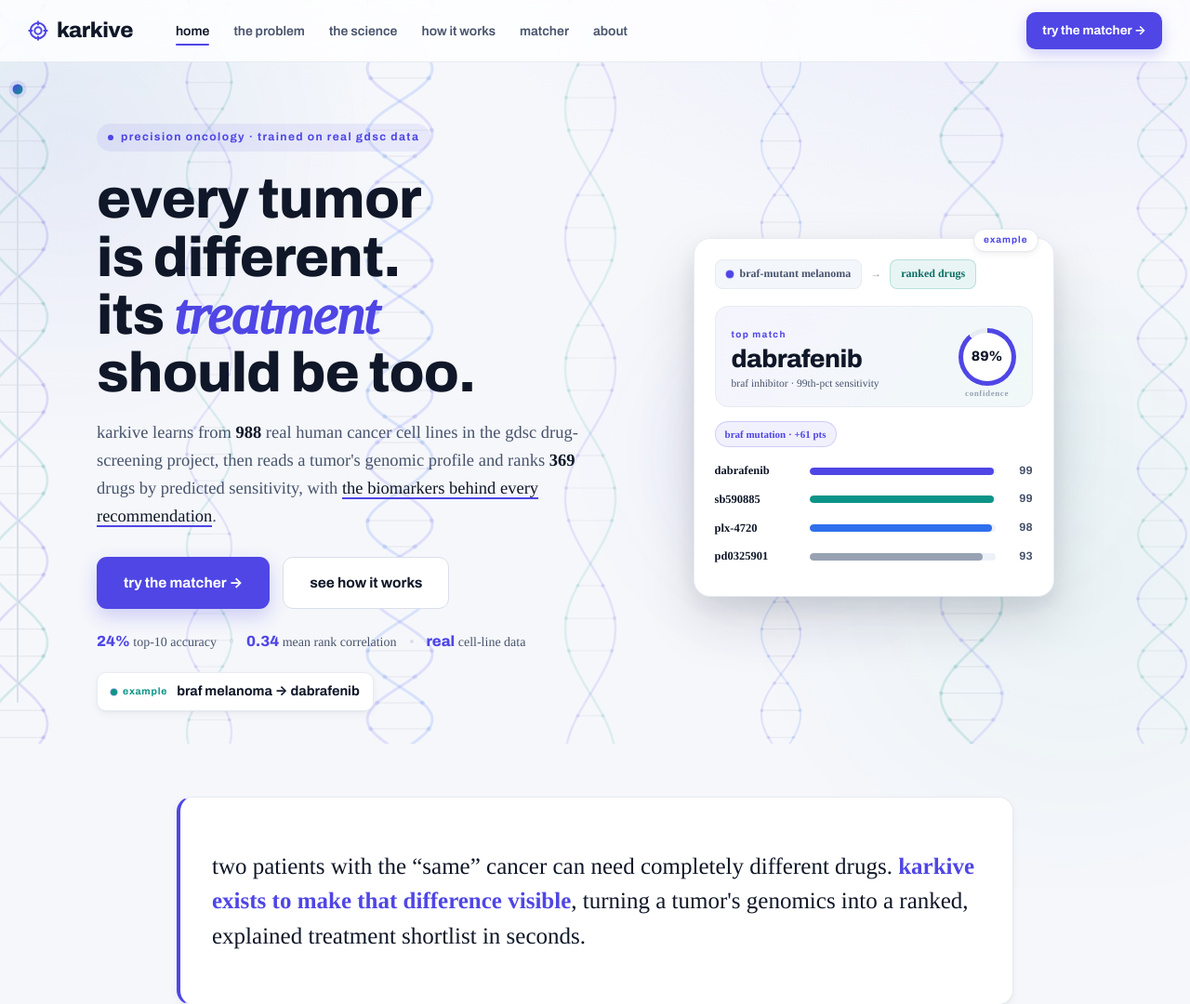
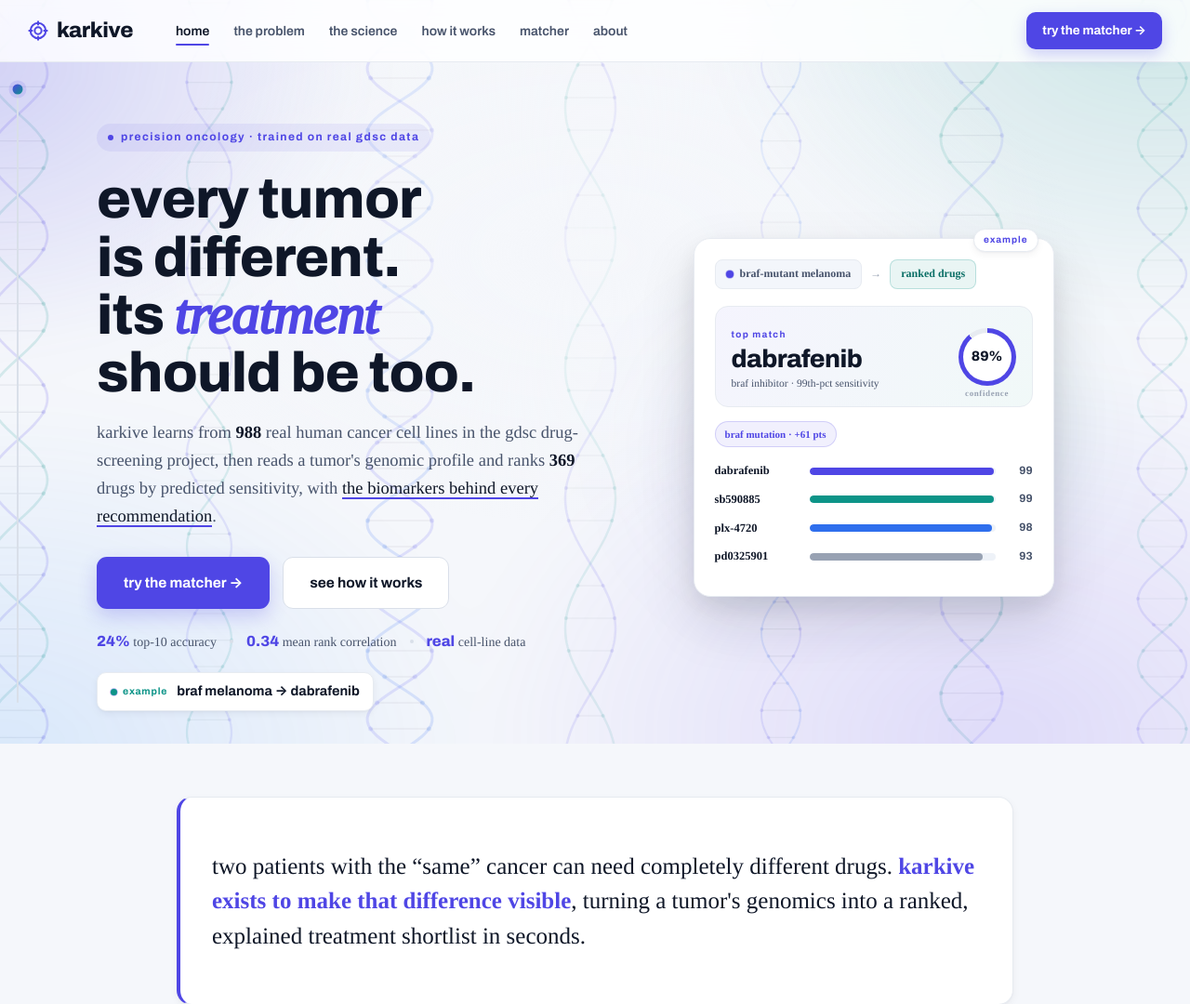
Before and after one commit to ekambhela/can, a FastAPI app: page / in a window 1280 px wide. Shown: the top 1080 px of the page at 93% size. Run offline with FastAPI, Linux system fonts and the light colour scheme; parts of the project's set-up code (start-up, migrations or seed data) failed here and were passed over.

Commit message:
Layer photo above EB fallback; richer animated aurora background
- Give the About avatar photo a higher z-index than the 'EB' text so the
  uploaded picture covers it (EB now only shows if the image is missing).
- Rebuild the site background: an animated brand-colour aurora (soft indigo/
  teal/violet blobs that drift, swell and rotate) behind the seamlessly
  drifting DNA helix, a center paper-light for legibility, and a gentle
  indigo glow that trails the cursor. Honors prefers-reduced-motion.
  Cache-bust to v=11.

Co-Authored-By: Claude Opus 4.8 <noreply@anthropic.com>
Claude-Session: https://claude.ai/code/session_01FZTNwWT9C4mMJwpyM94JeL

```diff
--- a/static/style.css
+++ b/static/style.css
@@ -51,40 +51,50 @@ body {
   font-feature-settings: "kern" 1, "liga" 1;
 }
 
-/* fixed DNA-helix watermark + soft brand washes behind everything.
-   The helix layer tiles seamlessly and drifts slowly (DNA "flowing" up). */
+/* Living background: an animated brand-colour aurora, a seamlessly drifting
+   DNA double-helix, a soft paper light for legibility, and a cursor glow. */
 .site-bg {
+  position: fixed; inset: 0; z-index: -1; pointer-events: none; overflow: hidden;
+  background-color: var(--paper);
+  background-image: url("/static/dna-bg.svg?v=3");
+  background-repeat: repeat;
+  background-position: center 0;
+  background-size: 1440px 1400px;
+  animation: bgdrift 66s linear infinite;   /* helix flows upward, seamless loop */
+}
+@keyframes bgdrift {
+  from { background-position: center 0; }
+  to   { background-position: center -1400px; }
+}
+/* aurora — soft blobs of brand colour that slowly drift, swell and rotate */
+.site-bg::before {
+  content: ""; position: absolute; inset: -30%;
+  background:
+    radial-gradient(34% 40% at 20% 26%, rgba(79, 70, 229, .22), transparent 62%),
+    radial-gradient(38% 44% at 82% 20%, rgba(13, 148, 136, .18), transparent 62%),
+    radial-gradient(44% 50% at 74% 82%, rgba(124, 92, 246, .18), transparent 64%),
+    radial-gradient(40% 46% at 22% 84%, rgba(45, 140, 255, .14), transparent 64%);
+  filter: blur(30px);
+  animation: aurora 40s ease-in-out infinite alternate;
+  will-change: transform;
+}
+@keyframes aurora {
+  0%   { transform: translate3d(-3%, -2%, 0) scale(1)    rotate(0deg); }
+  100% { transform: translate3d(3%,  2%,  0) scale(1.14) rotate(6deg); }
+}
+/* soft paper light keeps content crisp over the aurora */
+.site-bg::after {
+  content: ""; position: absolute; inset: 0;
+  background: radial-gradient(58% 52% at 50% 34%, rgba(245, 247, 251, .6), rgba(245, 247, 251, 0) 70%);
+}
+/* interactive: a gentle indigo glow that trails the cursor (JS sets --mx/--my) */
+#halftone {
   position: fixed; inset: 0; z-index: -1; pointer-events: none;
-  background-color: var(--paper);
-  background-image:
-    radial-gradient(1100px 640px at 88% -12%, rgba(79, 70, 229, .07), transparent 60%),
-    radial-gradient(940px 620px at -8% 2%, rgba(13, 148, 136, .06), transparent 58%),
-    url("/static/dna-bg.svg?v=3");
-  background-repeat: no-repeat, no-repeat, repeat;
-  background-position: center, center, center 0;
-  background-size: auto, auto, 1440px 1400px;
-  animation: bgdrift 66s linear infinite;
+  background: radial-gradient(260px 260px at var(--mx, -999px) var(--my, -999px), rgba(79, 70, 229, .10), transparent 70%);
 }
-/* animate only the helix layer's vertical position by exactly one tile (1400px) */
-@keyframes bgdrift {
-  from { background-position: center, center, center 0; }
-  to   { background-position: center, center, center -1400px; }
-}
-/* soft brand washes drift too, for a subtle living feel */
-.site-bg::after {
-  content: ""; position: absolute; inset: -20%;
-  background:
-    radial-gradient(460px 460px at 20% 30%, rgba(79, 70, 229, .05), transparent 70%),
-    radial-gradient(520px 520px at 80% 70%, rgba(13, 148, 136, .045), transparent 70%);
-  animation: bgfloat 26s ease-in-out infinite alternate;
-}
-@keyframes bgfloat {
-  from { transform: translate3d(-2%, -1.5%, 0) scale(1); }
-  to   { transform: translate3d(2.5%, 2%, 0) scale(1.08); }
-}
+@media (hover: none) { #halftone { display: none; } }
 @media (prefers-reduced-motion: reduce) {
-  .site-bg { animation: none; }
-  .site-bg::after { animation: none; }
+  .site-bg, .site-bg::before { animation: none; }
 }
 
 h1, h2, h3, h4 { font-family: var(--display); line-height: 1.08; color: var(--ink);
@@ -551,8 +561,9 @@ html.js .section-title, html.js .about-h, html.js .page-head h1 {
 .avatar { position: relative; width: 100%; height: auto; aspect-ratio: 4 / 5; margin: 0 auto 18px; border-radius: var(--radius);
   border: 1px solid var(--line); box-shadow: var(--shadow-sm); overflow: hidden; display: grid; place-items: center;
   background: linear-gradient(135deg, var(--primary), var(--teal)); }
-.avatar img { position: absolute; inset: 0; width: 100%; height: 100%; object-fit: cover; object-position: 76% 24%; border-radius: inherit; }
-.avatar span { position: relative; font-family: var(--display); font-size: 48px; color: #fff; letter-spacing: 2px; font-weight: 800; }
+.avatar img { position: absolute; inset: 0; z-index: 2; width: 100%; height: 100%; object-fit: cover; object-position: 76% 24%; border-radius: inherit; }
+/* 'EB' is only a fallback — it sits behind the photo, so it shows only if the image is missing */
+.avatar span { position: relative; z-index: 1; font-family: var(--display); font-size: 48px; color: #fff; letter-spacing: 2px; font-weight: 800; }
 .creator-card h3 { font-size: 25px; margin: 4px 0 10px; }
 .role { margin: 2px 0; font-weight: 700; color: var(--ink-2); display: flex; align-items: center; justify-content: center; gap: 7px; font-size: 14.5px; }
 .role.sub { color: var(--ink-3); font-weight: 600; }
@@ -602,7 +613,7 @@ html.js .section-title, html.js .about-h, html.js .page-head h1 {
 @media (max-width: 1180px) { .spine { display: none; } }
 
 /* old decorative layers removed in the professional theme */
-#halftone, .vision-bg, .pane-bg { display: none !important; }
+.vision-bg, .pane-bg { display: none !important; }
 
 /* ============ WORK-IN-PROGRESS ============ */
 .wip { display: flex; gap: 18px; align-items: flex-start; margin: 48px 0; padding: 22px 26px; border-radius: var(--radius);
--- a/templates/index.html
+++ b/templates/index.html
@@ -10,7 +10,7 @@
   <link rel="preconnect" href="https://fonts.googleapis.com" />
   <link rel="preconnect" href="https://fonts.gstatic.com" crossorigin />
   <link href="https://fonts.googleapis.com/css2?family=Archivo:wght@600;700;800&family=Tinos:ital,wght@0,400;0,700;1,400&display=swap" rel="stylesheet" />
-  <link rel="stylesheet" href="/static/style.css?v=10" />
+  <link rel="stylesheet" href="/static/style.css?v=11" />
 </head>
 <body>
   <!-- fixed DNA-helix watermark background -->
@@ -775,6 +775,6 @@
     </div>
   </footer>
 
-  <script src="/static/app.js?v=10"></script>
+  <script src="/static/app.js?v=11"></script>
 </body>
 </html>
```
